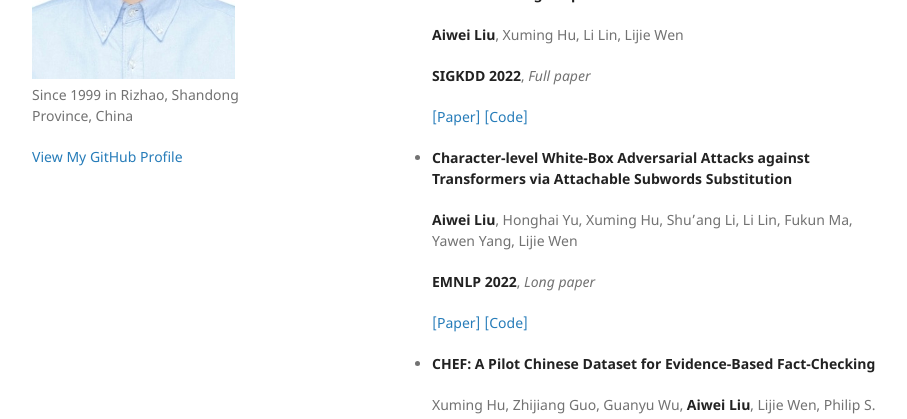
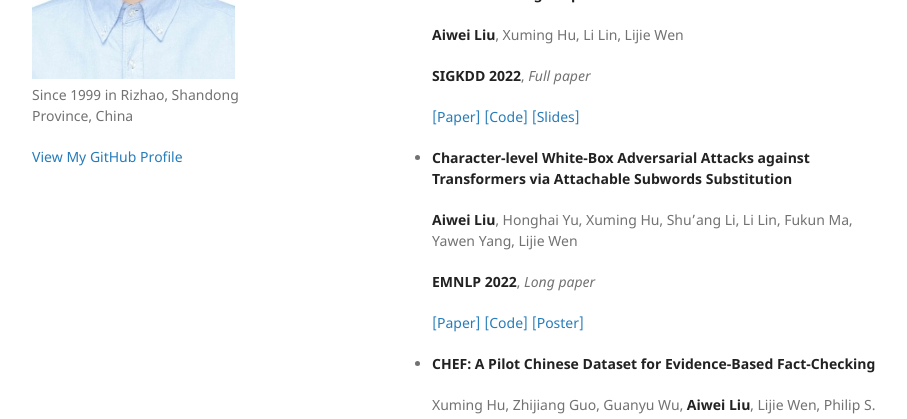
Before and after one commit to exlaw/exlaw.github.io, a Jekyll site: the page built from index.md, in a window 1280 px wide and 900 px high, scrolled down 1892 px. Shown: the part 312-731 px from the top of the window, without its empty margins (178-1085 px from the left). Built offline with Jekyll 4.4.1, drawn with Linux system fonts in a browser that asks for light colours; our own code applies the rules of GitHub Pages for plain Markdown files.

Commit message:
add more information

```diff
--- a/index.md
+++ b/index.md
@@ -88,7 +88,7 @@ Contact:
 
   **SIGKDD 2022**, *Full paper*
 
-  [[Paper]](https://dl.acm.org/doi/pdf/10.1145/3534678.3539294) [[Code]](https://github.com/THU-BPM/ISESL-SQL)
+  [[Paper]](https://dl.acm.org/doi/pdf/10.1145/3534678.3539294) [[Code]](https://github.com/THU-BPM/ISESL-SQL) [[Slides]](https://cloud.tsinghua.edu.cn/f/ba34f01696c242e7b443/)
 
 - **Character-level White-Box Adversarial Attacks against Transformers via Attachable Subwords Substitution**
 
@@ -96,7 +96,7 @@ Contact:
 
   **EMNLP 2022**, *Long paper*
 
-  [[Paper]](https://aclanthology.org/2022.emnlp-main.522/) [[Code]](https://github.com/THU-BPM/CWBA)
+  [[Paper]](https://aclanthology.org/2022.emnlp-main.522/) [[Code]](https://github.com/THU-BPM/CWBA) [[Poster]](https://cloud.tsinghua.edu.cn/f/4bc0f8683ddd4a5584d5/)
 
 - **CHEF: A Pilot Chinese Dataset for Evidence-Based Fact-Checking**
 
```
